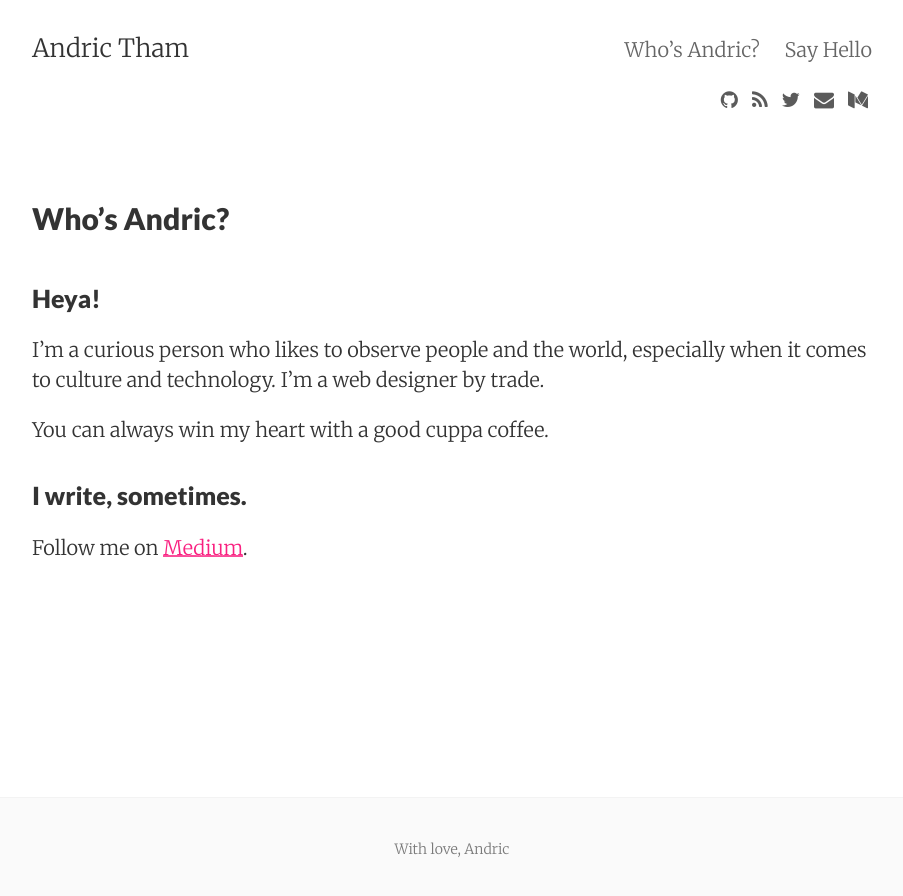
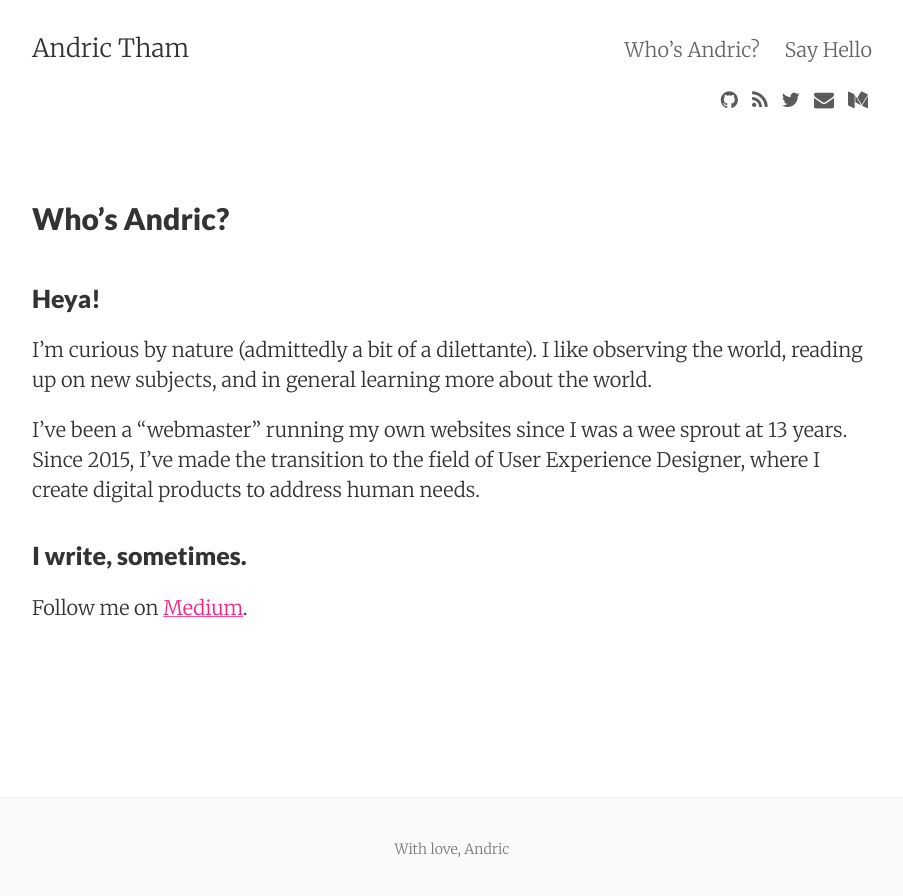
Before and after one commit to andrictham/personal-site-pixyll, a Jekyll site: the page built from about.md, in a window 1280 px wide. Shown: the top 896 px of the page, without its empty margins (188-1091 px from the left). Built offline with Jekyll 4.4.1, drawn with Linux system fonts in a browser that asks for light colours; nearby versions of some CDN libraries.

Commit message:
Updated About

```diff
--- a/about.md
+++ b/about.md
@@ -1,14 +1,15 @@
 ---
 title: Who’s Andric?
 permalink: "/about/"
+tags: about
 layout: page
-tags: about
 ---
 
 ### Heya!
-I’m a curious person who likes to observe people and the world, especially when it comes to culture and technology. I’m a web designer by trade.
 
-You can always win my heart with a good cuppa coffee.
+I’m curious by nature (admittedly a bit of a dilettante). I like observing the world, reading up on new subjects, and in general learning more about the world.
+
+I’ve been a “webmaster” running my own websites since I was a wee sprout at 13 years. Since 2015, I’ve made the transition to the field of User Experience Designer, where I create digital products to address human needs.
 
 ### I write, sometimes.
 
```
